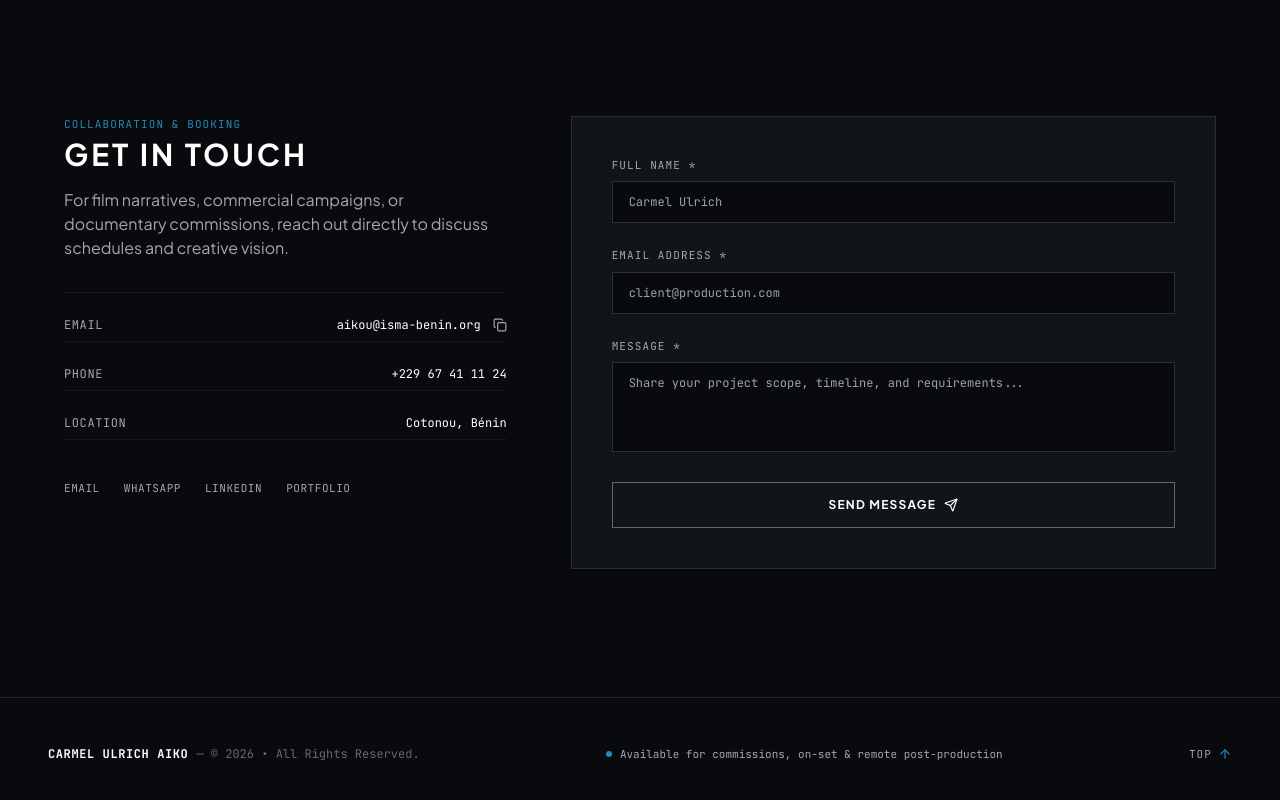
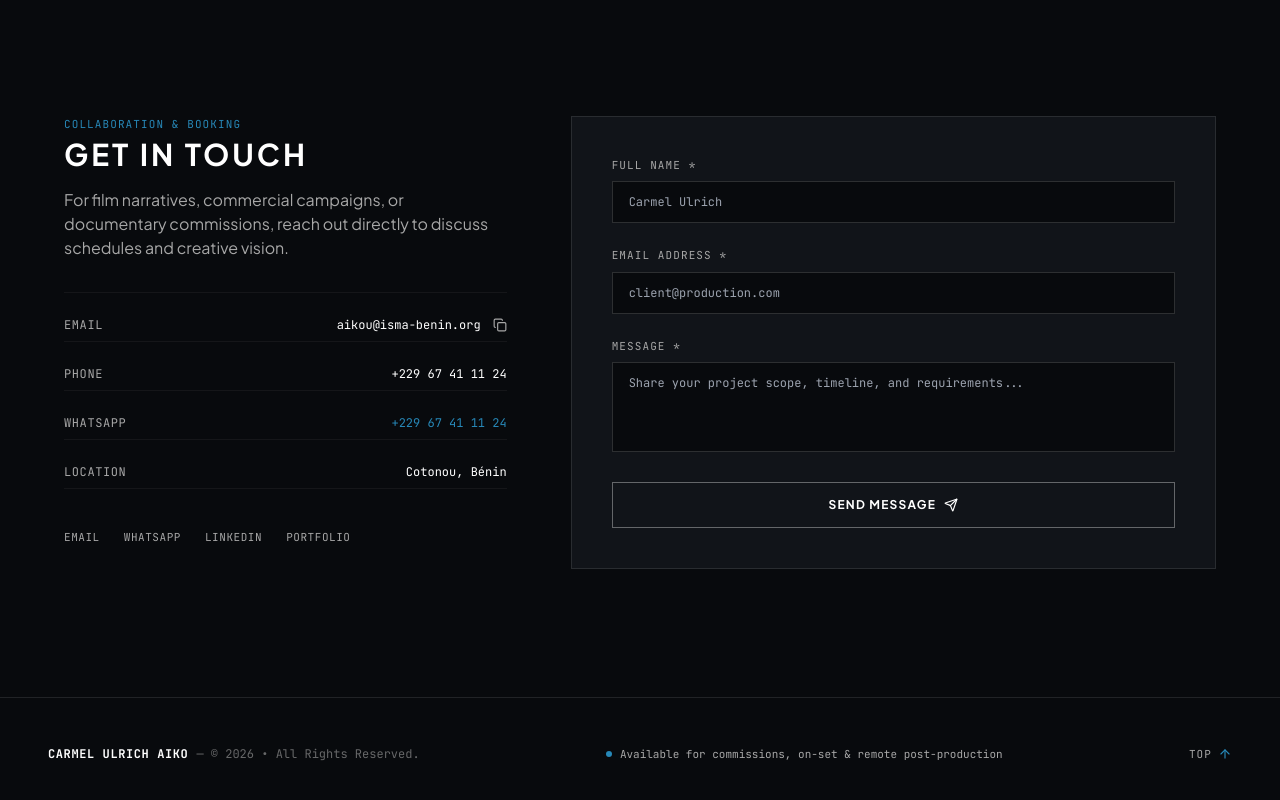
Before and after one commit to aikoulrich9-boop/carmel-aiko-portfolio, a React (Vite) app: page / in a window 1280 px wide. Shown: the part 5950-6750 px from the top of the page. Built offline with nearby package versions, Linux system fonts and the light colour scheme; a web font is replaced by a local one.

Commit message:
feat: add direct WhatsApp link in contact section

```diff
--- a/src/sections/Contact.jsx
+++ b/src/sections/Contact.jsx
@@ -79,6 +79,18 @@ export const Contact = () => {
                   className="text-white hover:text-accentBlue transition-colors"
                 >
                   {biography.contact.phone}
+                </a>
+              </div>
+
+              <div className="flex items-center justify-between py-2 border-b border-white/5">
+                <span className="text-mutedText uppercase tracking-wider">WhatsApp</span>
+                <a
+                  href="https://wa.me/22967411124"
+                  target="_blank"
+                  rel="noopener noreferrer"
+                  className="text-accentBlue hover:underline transition-colors flex items-center gap-1.5"
+                >
+                  <span>+229 67 41 11 24</span>
                 </a>
               </div>
 
```
